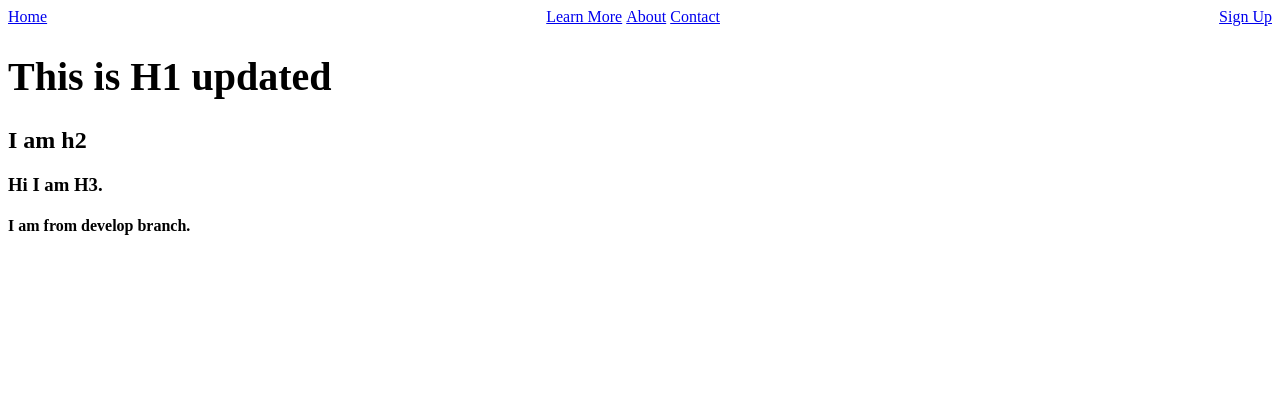
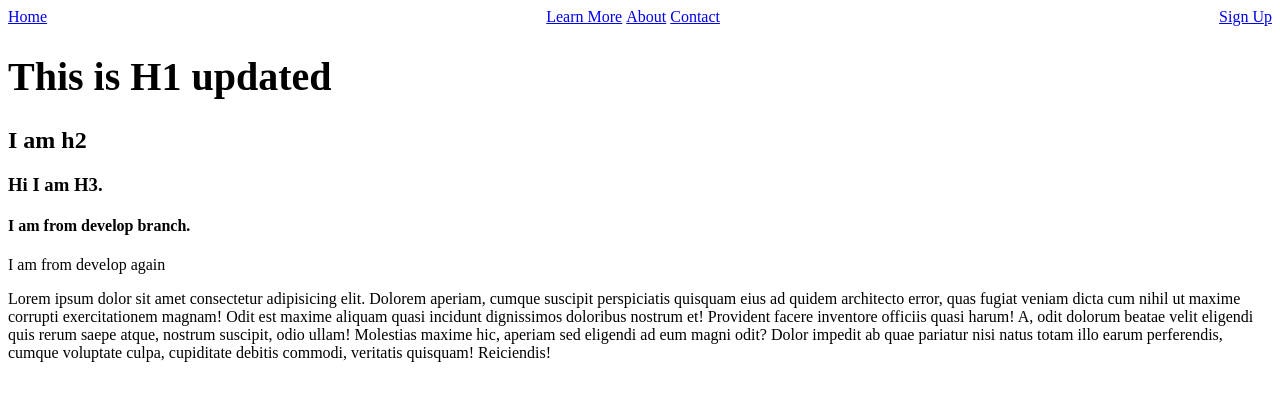
Before and after one commit to yeerajan/newrepo, a plain HTML site: page index.html in a window 1280 px wide. Drawn offline with Linux system fonts and the light colour scheme.

Commit message:
Added two p html tags with lorem texts

```diff
--- a/index.html
+++ b/index.html
@@ -23,6 +23,12 @@
     <h2>I am h2</h2>
     <h3>Hi I am H3.</h3>
     <h4>I am from develop branch.</h4>
+    <div>
+        <p>I am from develop again</p>
+        <p>Lorem ipsum dolor sit amet consectetur adipisicing elit. Dolorem aperiam, cumque suscipit perspiciatis quisquam eius ad quidem architecto error, quas fugiat veniam dicta cum nihil ut maxime corrupti exercitationem magnam!
+        Odit est maxime aliquam quasi incidunt dignissimos doloribus nostrum et! Provident facere inventore officiis quasi harum! A, odit dolorum beatae velit eligendi quis rerum saepe atque, nostrum suscipit, odio ullam!
+        Molestias maxime hic, aperiam sed eligendi ad eum magni odit? Dolor impedit ab quae pariatur nisi natus totam illo earum perferendis, cumque voluptate culpa, cupiditate debitis commodi, veritatis quisquam! Reiciendis!</p>
+    </div>
 </body>
 
 </html>
```
